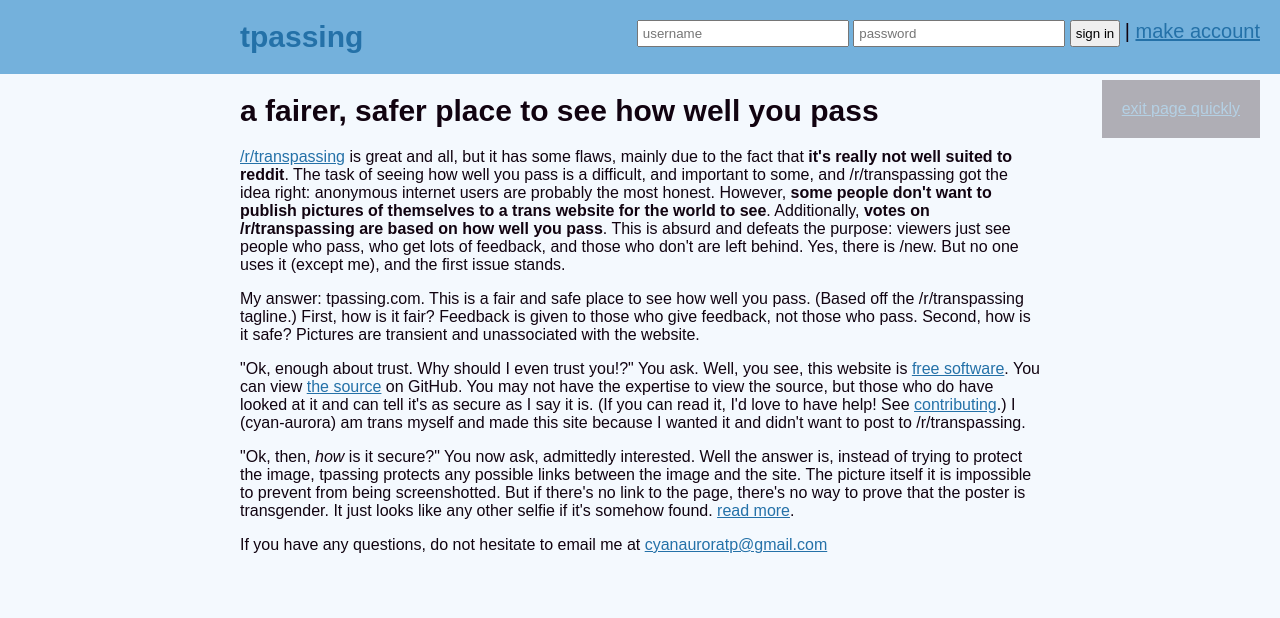
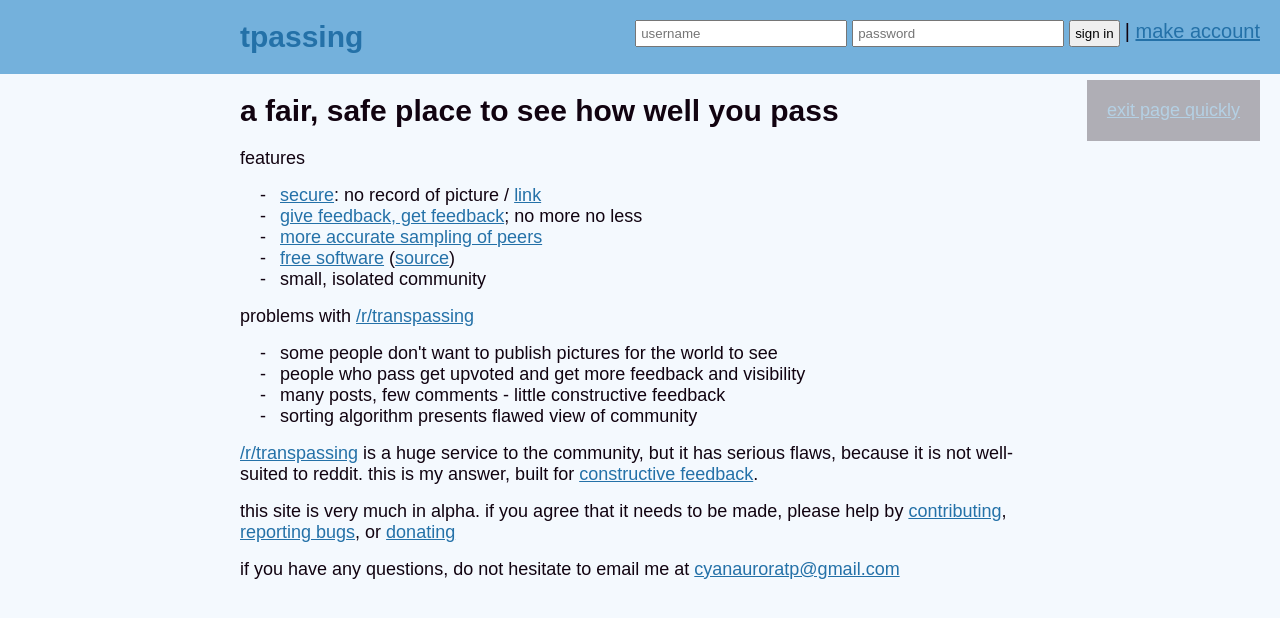
Before and after one commit to cyan-aurora/tpassing, a Flask app: page /about in a window 1280 px wide. Shown: the top 618 px of the page. Run offline with Flask 2, Linux system fonts and the light colour scheme; parts of the project's set-up code (start-up, migrations or seed data) failed here and were passed over; some libraries are stand-ins or nearby versions.

Commit message:
Update about page: more info, better partitioned
Contains abbreviated links to each element of the philosophy, on the
front page, with more detailed descriptions of each element. I could
take about this stuff for ages, so it's hard to keep it brief and I
think I'm going to revise it, but this is a good starting point, I
think.

```diff
--- a/main.py
+++ b/main.py
@@ -521,7 +521,23 @@ def send_votes(post_id):
 # So you can still access about when logged in
 @app.route("/about")
 def about():
-	return render_template("about.html")
+	return render_template("about/index.html")
+
+@app.route("/about/security")
+def about_security():
+	return render_template("about/security.html")
+
+@app.route("/about/coolness")
+def about_coolness():
+	return render_template("about/coolness.html")
+
+@app.route("/about/feedback")
+def about_feedback():
+	return render_template("about/feedback.html")
+
+@app.route("/about/links")
+def about_links():
+	return render_template("about/links.html")
 
 @app.route("/login", methods=["get"])
 def login_form():
@@ -575,10 +591,6 @@ def submission_page():
 		return redirect("/post/" + str(post.post_id))
 	return render_template("submit.html", form=form)
 
-@app.route("/why-links")
-def why_links():
-	return render_template("why-links.html")
-
 @app.route("/debug")
 def debug_page():
 	if app.debug:
--- a/static/main.css
+++ b/static/main.css
@@ -7,6 +7,7 @@ body {
 	font-family: sans-serif;
 	color: #110310;
 	background-color: #f4f9fe;
+	font-size: 18px;
 }
 
 h1 {
@@ -111,6 +112,19 @@ table a:visited {
 	font-size: 20px;
 }
 
+ul.dash {
+	list-style: none;
+	margin-left: 20px;
+	padding-left: 20px;
+}
+
+ul.dash > li:before {
+	display: inline-block;
+	content: "- ";
+	width: 20px;
+	margin-left: -20px;
+}
+
 .flashes li {
 	list-style: none;
 	text-align: center;
--- a/templates/about.html
+++ /dev/null
@@ -1,50 +0,0 @@
-{% extends "standard.html" %}
-
-{% block title %}see how well you pass{% endblock %}
-
-{% block main %}
-	<div class="wrap">
-		<h2>a fairer, safer place to see how well you pass</h2>
-		<p><a href="https://reddit.com/r/transpassing">/r/transpassing</a> is great
-		and all, but it has some flaws, mainly due to the fact that <b>it's really
-			not well suited to reddit</b>. The task of seeing how well you pass is a
-		difficult, and important to some, and /r/transpassing got the idea right:
-		anonymous internet users are probably the most honest. However,
-		<b>some people don't want to publish pictures of themselves to a trans
-			website for the world to see</b>. Additionally, <b>votes on
-			/r/transpassing are based on how well you pass</b>. This is absurd and
-		defeats the purpose: viewers just see people who pass, who get lots of
-		feedback, and those who don't are left behind. Yes, there is /new. But no
-		one uses it (except me), and the first issue stands.</p>
-
-		<p>My answer: tpassing.com. This is a fair and safe place to see how
-		well you pass. (Based off the /r/transpassing tagline.) First, how is it
-		fair? Feedback is given to those who give feedback, not those who pass.
-		Second, how is it safe? Pictures are transient and unassociated with the
-		website.</p>
-
-		<p>"Ok, enough about trust. Why should I even trust you!?" You ask.
-		Well, you see, this website is <a
-		href="https://www.gnu.org/philosophy/free-sw.en.html">free
-		software</a>.  You can view <a
-		href="https://github.com/cyan-aurora/transpassing">the source</a> on
-		GitHub. You may not have the expertise to view the source, but those who do
-		have looked at it and can tell it's as secure as I say it is. (If you can
-		read it, I'd love to have help! See
-		<a href="https://github.com/cyan-aurora/transpassing/blob/master/CONTRIBUTING.md">contributing</a>.)
-		I (cyan-aurora) am trans myself and made this site because I wanted it and
-		didn't want to post to /r/transpassing.</p>
-
-		<p>"Ok, then, <i>how</i> is it secure?" You now ask, admittedly
-		interested.  Well the answer is, instead of trying to protect the
-		image, tpassing protects any possible links between the image and the
-		site. The picture itself it is impossible to prevent from being
-		screenshotted. But if there's no link to the page, there's no way to
-		prove that the poster is transgender. It just looks like any other
-		selfie if it's somehow found. <a href="/why-links">read more</a>.</p>
-
-		<p>If you have any questions, do not hesitate to email me at
-		<a href="mailto:cyanauroratp@gmail.com">cyanauroratp@gmail.com</a></p>
-
-	</div>
-{% endblock %}
--- /dev/null
+++ b/templates/about/index.html
@@ -0,0 +1,48 @@
+{% extends "standard.html" %}
+
+{% block title %}see how well you pass{% endblock %}
+
+{% block main %}
+	<div class="wrap">
+		<h2>a fair, safe place to see how well you pass</h2>
+
+		<p>features</p>
+
+		<ul class="dash">
+			<li><a href="/about/security">secure</a>: no record of picture / <a href="/about/links">link</a></li>
+			<li><a href="/about/coolness">give feedback, get feedback</a>; no more no less</li>
+			<li><a href="/about/coolness">more accurate sampling of peers</a></li>
+			<li><a href="https://www.gnu.org/philosophy/free-sw.en.html">free software</a> (<a href="https://github.com/cyan-aurora/transpassing">source</a>)</li>
+			<li>small, isolated community</li>
+		</ul>
+
+		<p>problems with <a href="https://reddit.com/r/transpassing">/r/transpassing</a></p>
+
+		<ul class="dash">
+			<li>some people don't want to publish pictures for the world to see</li>
+			<li>people who pass get upvoted and get more feedback and visibility</li>
+			<li>many posts, few comments - little constructive feedback</li>
+			<li>sorting algorithm presents flawed view of community</li>
+		</ul>
+
+		<p>
+			<a href="https://reddit.com/r/transpassing">/r/transpassing</a>
+			is a huge service to the community, but it has serious flaws,
+			because it is not well-suited to reddit. this is my answer, built
+			for <a href="/about/feedback">constructive feedback</a>.
+		</p>
+
+		<p>
+			this site is very much in alpha. if you agree that it needs to be
+			made, please help by
+			<a href="https://github.com/cyan-aurora/transpassing/blob/master/CONTRIBUTING.md">contributing</a>,
+			<a href="https://github.com/cyan-aurora/transpassing/issues">reporting bugs</a>,
+			or <a href="/about/donate">donating</a>
+		</p>
+
+		<p>
+			if you have any questions, do not hesitate to email me at
+			<a href="cyanauroratp@gmail.com">cyanauroratp@gmail.com</a>
+		</p>
+	</div>
+{% endblock %}
```
Also changed, not shown: templates/about/coolness.html (added, +36 -0 lines), templates/about/feedback.html (added, +40 -0 lines), templates/about/security.html (added, +25 -0 lines), templates/about/links.html (renamed from templates/why-links.html).
